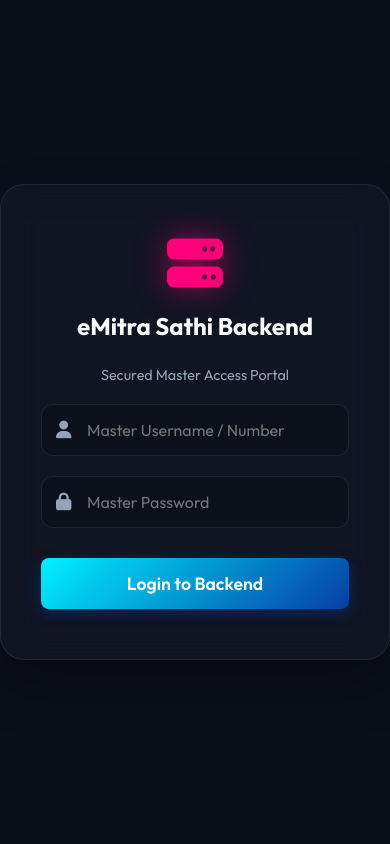
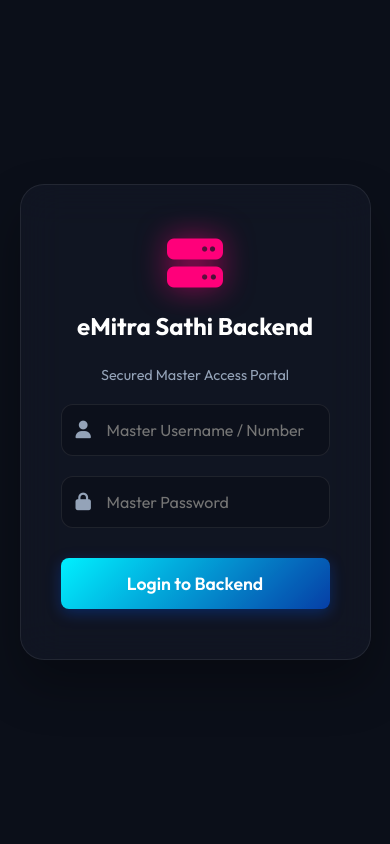
Before and after one commit to rahuldhakar516-design/Emitra-sathi-backend, a website: page cyber_cafe_backend.html in a window 390 px wide. Shown: the top 844 px of the page. Drawn offline with Linux system fonts and the light colour scheme; no server answers.

Commit message:
Add files via upload

```diff
--- a/backend.css
+++ b/backend.css
@@ -311,48 +311,192 @@ input:focus, select:focus, textarea:focus {
 }
 
 /* Responsive Design for Backend */
+/* Responsive Helper Elements */
+.sidebar-close-btn {
+    display: none;
+}
+
+.mobile-menu-toggle {
+    display: none;
+}
+
+/* Sidebar Backdrop Overlay - Made 100% transparent to keep side screen bright */
+.sidebar-backdrop {
+    position: fixed;
+    inset: 0;
+    background: transparent; /* No dark dimming */
+    backdrop-filter: none; /* No blur, perfectly bright */
+    -webkit-backdrop-filter: none;
+    z-index: 999;
+    opacity: 0;
+    pointer-events: none;
+    transition: opacity 0.3s ease;
+}
+
+.sidebar-backdrop.active {
+    opacity: 1;
+    pointer-events: auto;
+}
+
+/* Responsive Table Wrapper */
+.table-responsive {
+    width: 100%;
+    overflow-x: auto;
+    -webkit-overflow-scrolling: touch;
+    margin-top: 15px;
+    margin-bottom: 15px;
+    border-radius: 8px;
+    border: 1px solid var(--glass-border);
+}
+
+.table-responsive table {
+    margin-top: 0 !important;
+}
+
+.login-box {
+    max-width: 90%;
+}
+
 @media (max-width: 1024px) {
     body {
-        flex-direction: column;
-        height: auto;
-        min-height: 100vh;
-        overflow: auto;
-        padding-top: 20px;
+        height: 100vh !important;
+        overflow: hidden !important;
     }
 
-    .sidebar {
-        width: 100%;
-        height: auto;
-        flex-direction: row;
-        border-right: none;
-        border-bottom: 1px solid var(--glass-border);
+    #backendApp {
+        display: flex !important;
+        flex-direction: row !important;
+        height: 100vh !important;
+        overflow: hidden !important;
+        padding: 0 !important;
+        gap: 0 !important;
+        background: #080c15 !important;
     }
 
-    .brand {
-        padding: 15px;
-        border-bottom: none;
-        border-right: 1px solid var(--glass-border);
+    .mobile-menu-toggle {
+        display: none !important;
     }
 
+    /* Sidebar permanently visible on the side (175px width) */
+    .sidebar {
+        position: fixed !important;
+        top: 0 !important;
+        left: 0 !important;
+        width: 175px !important;
+        height: 100vh !important;
+        z-index: 1000 !important;
+        padding: 10px 5px !important;
+        background: #0b0f19 !important; /* solid deep dark background */
+        border-right: 1px solid var(--glass-border) !important;
+        border-radius: 0 !important;
+        display: flex !important;
+        flex-direction: column !important;
+        overflow-y: auto !important;
+        -webkit-overflow-scrolling: touch !important;
+        box-shadow: 4px 0 15px rgba(0, 0, 0, 0.4) !important;
+    }
+
+    .sidebar-close-btn {
+        display: none !important;
+    }
+
+    .sidebar-backdrop {
+        display: none !important;
+    }
+
+    /* Make brand heading small and compact */
+    .brand {
+        padding: 15px 5px !important;
+        font-size: 0.72rem !important;
+        gap: 5px !important;
+        font-weight: 700 !important;
+        border-bottom: 1px solid var(--glass-border) !important;
+        white-space: nowrap !important;
+    }
+    .brand i {
+        font-size: 0.85rem !important;
+    }
+
+    /* Dense category links */
     .nav-links {
-        flex-direction: row;
-        padding: 15px;
-        overflow-x: auto;
-        white-space: nowrap;
-        align-items: center;
+        padding: 8px 4px !important;
+        gap: 4px !important;
+        overflow-y: auto !important;
+        flex-direction: column !important;
+        white-space: normal !important;
+        align-items: stretch !important;
     }
 
     .nav-links li {
-        margin-right: 10px;
-        margin-bottom: 10px; /* add some spacing if it wraps */
+        padding: 8px 6px !important;
+        border-radius: 6px !important;
+        gap: 6px !important;
+        font-size: 0.68rem !important;
+        margin-right: 0 !important;
+        margin-bottom: 4px !important;
+    }
+    .nav-links li i {
+        font-size: 0.85rem !important;
     }
 
+    .nav-badge {
+        font-size: 0.6rem !important;
+        padding: 1px 4px !important;
+    }
+
+    /* Right Side Content Area: Starts exactly after the 175px sidebar */
     .main-content {
-        height: auto;
-        overflow: visible;
+        margin-left: 175px !important;
+        padding: 0 !important;
+        height: 100vh !important;
+        overflow-y: hidden !important;
+        flex: 1 !important;
+        width: calc(100% - 175px) !important;
+        border-radius: 0 !important;
+        border: none !important;
+        display: flex !important;
+        flex-direction: column !important;
+    }
+
+    header {
+        height: auto !important;
+        min-height: 60px !important;
+        padding: 8px 12px !important;
+        flex-direction: column !important;
+        align-items: flex-start !important;
+        gap: 6px !important;
+        flex-wrap: nowrap !important;
+    }
+
+    .header-title {
+        font-size: 0.95rem !important;
+    }
+
+    header div {
+        width: 100% !important;
+        justify-content: space-between !important;
     }
 
     .work-area {
-        overflow: visible;
+        padding: 12px 10px !important;
+        overflow-y: auto !important;
+        flex-grow: 1 !important;
+    }
+
+    .card {
+        padding: 15px 10px !important;
+        border-radius: 10px !important;
+        margin-bottom: 15px !important;
+    }
+
+    .card-title {
+        font-size: 0.95rem !important;
+        margin-bottom: 15px !important;
     }
 }
+
+@media (max-width: 768px) {
+    .msg-grid {
+        grid-template-columns: 1fr;
+    }
+}
```
